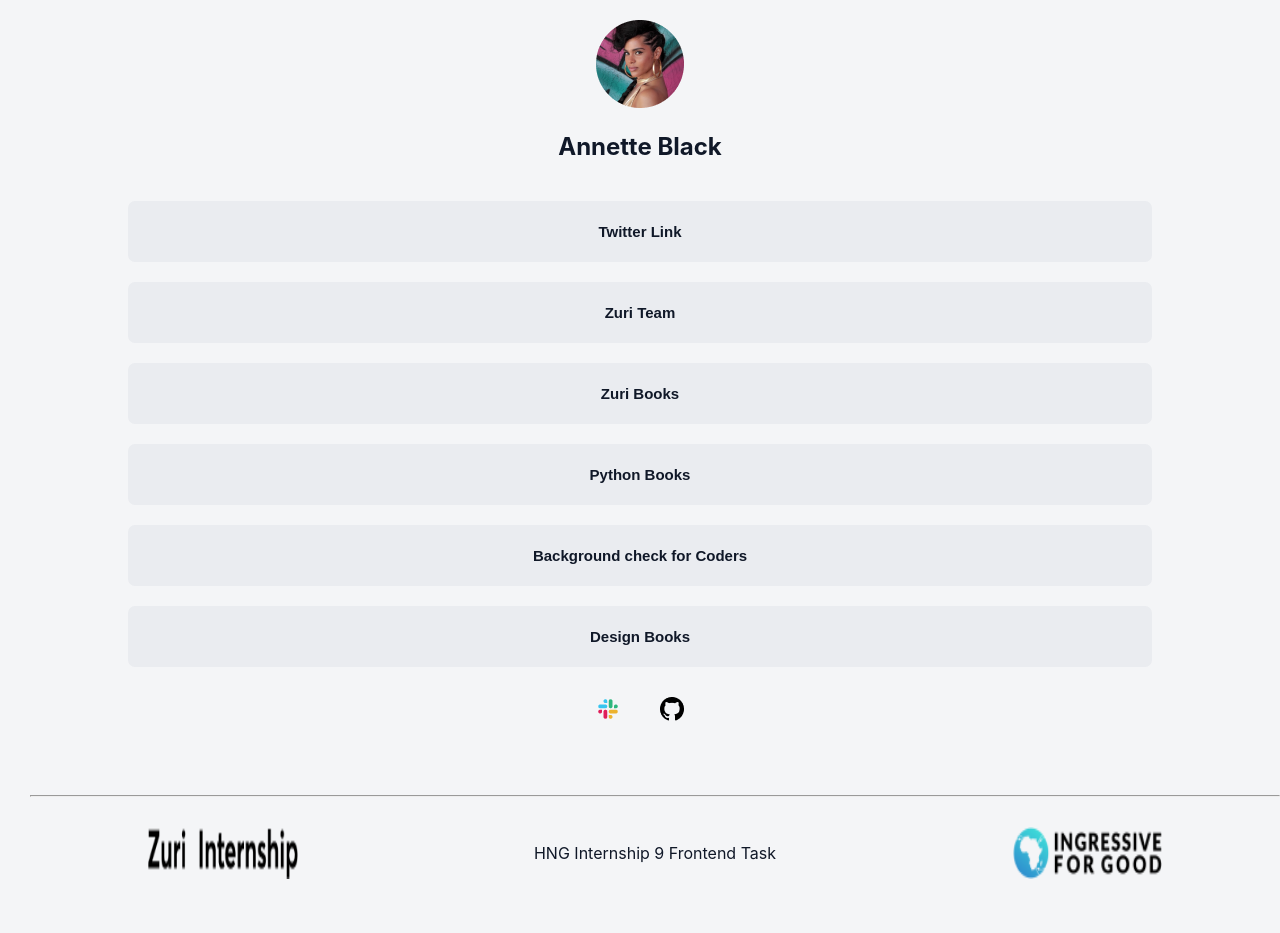
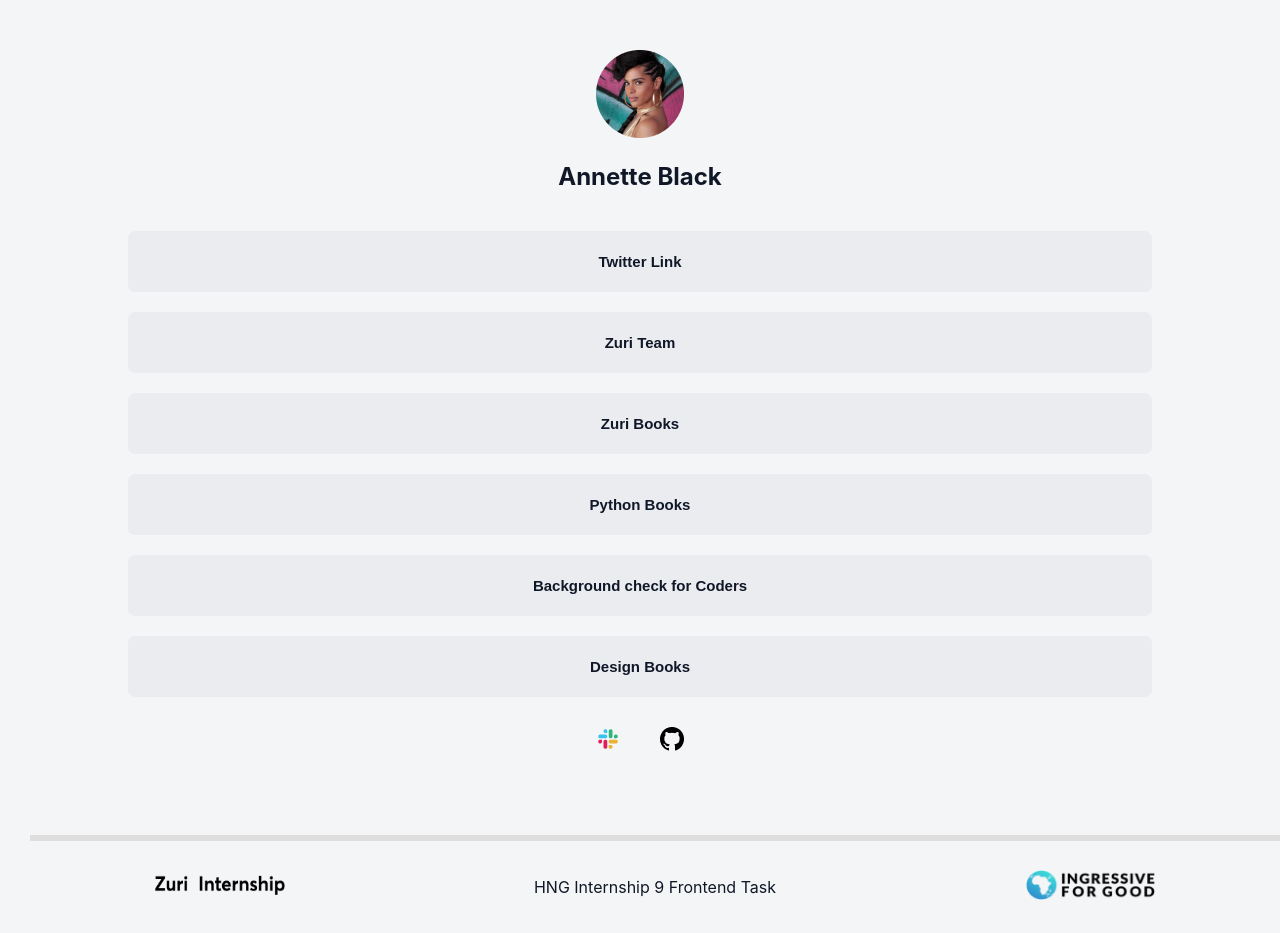
Before and after one commit to Babsbright/HNG-frontendTask, a React (Create React App) app in the folder firsttask/: page / in a window 1280 px wide. Before the commit the page ends 909 px from the top, so only its background shows below. Built offline with nearby package versions, Linux system fonts and the light colour scheme; a web font is replaced by a local one.

Commit message:
Added some few changes(restructure)

```diff
--- a/firsttask/src/App.css
+++ b/firsttask/src/App.css
@@ -2,7 +2,7 @@ body {
   color: #101828;
   background: #f4f5f7;
   font-family: 'Inter', sans-serif;
-text-align: center;
+  text-align: center;
 }
 
 
@@ -10,21 +10,24 @@ text-align: center;
   padding-top: 20px;
 
 }
-.profile{
+
+.profile {
   text-align: center;
 }
-.slack{
+
+.slack {
   display: none;
 }
 
 .btns {
   display: flex;
   flex-direction: column;
-  align-items: center!important;
+  align-items: center !important;
   text-align: center;
 
 }
-.vector{
+
+.vector {
   /* float: right; */
   position: relative;
   left: 42%;
@@ -39,7 +42,8 @@ text-align: center;
   border: none;
   border-radius: 7px;
 }
-.btns button:hover{
+
+.btns button:hover {
   background: rgb(204, 202, 202);
 }
 
@@ -56,36 +60,61 @@ button a {
   margin: 30px 20px;
   text-align: center;
 }
-.icons img:hover{
 
-}
+.icons img:hover {}
 
 footer {
   margin: 40px 0px 30px 30px;
   text-align: left;
 }
-footer img{
+
+footer img {
   width: 120px;
 }
 
-hr{
+hr {
   margin-bottom: 30px;
+  border: 3px solid rgb(223, 222, 222);
 }
 
 
 @media screen and (min-width:658px) {
 
- .footer {
+  .profile{
+    padding-top: 30px;
+  }
+
+  footer {
+    margin: 40px 0px 20px 30px;
+  }
+
+  hr {
+    margin-bottom: 20px;
+  }
+
+  .footer {
     display: flex;
     flex-direction: row;
     text-align: center;
     justify-content: space-around;
-  }
-  .footer img{
-    width: 150px;
+    align-items: center;
   }
 
-  .vector{
+  .icons img {
+    margin-bottom: 40px;
+  }
+
+  .zuri img {
+    width: 130px;
+    height: 20px;
+  }
+
+  .ingressive img {
+    width: 130px;
+    height: 30px;
+  }
+
+  .vector {
     display: none;
   }
 }
--- a/firsttask/src/App.js
+++ b/firsttask/src/App.js
@@ -12,7 +12,7 @@ import vector from './Image/taskimg (2).png'
 function App() {
   return (
     <div className="App">
-            <img className='vector' src = {vector} />
+      <img className='vector' src={vector} />
 
       <div className='profile'>
 
@@ -40,9 +40,9 @@ function App() {
       <footer>
         <hr />
         <div className='footer'>
-          <img src={img2} alt='zuri logo' />
+          <div className='zuri'> <img src={img2} alt='zuri logo' /></div>
           <p>HNG Internship 9 Frontend Task</p>
-          <img src={img3} alt='ingressive logo' />
+          <div className='ingressive'><img src={img3} alt='ingressive logo' /></div>
         </div>
       </footer>
     </div>
```
